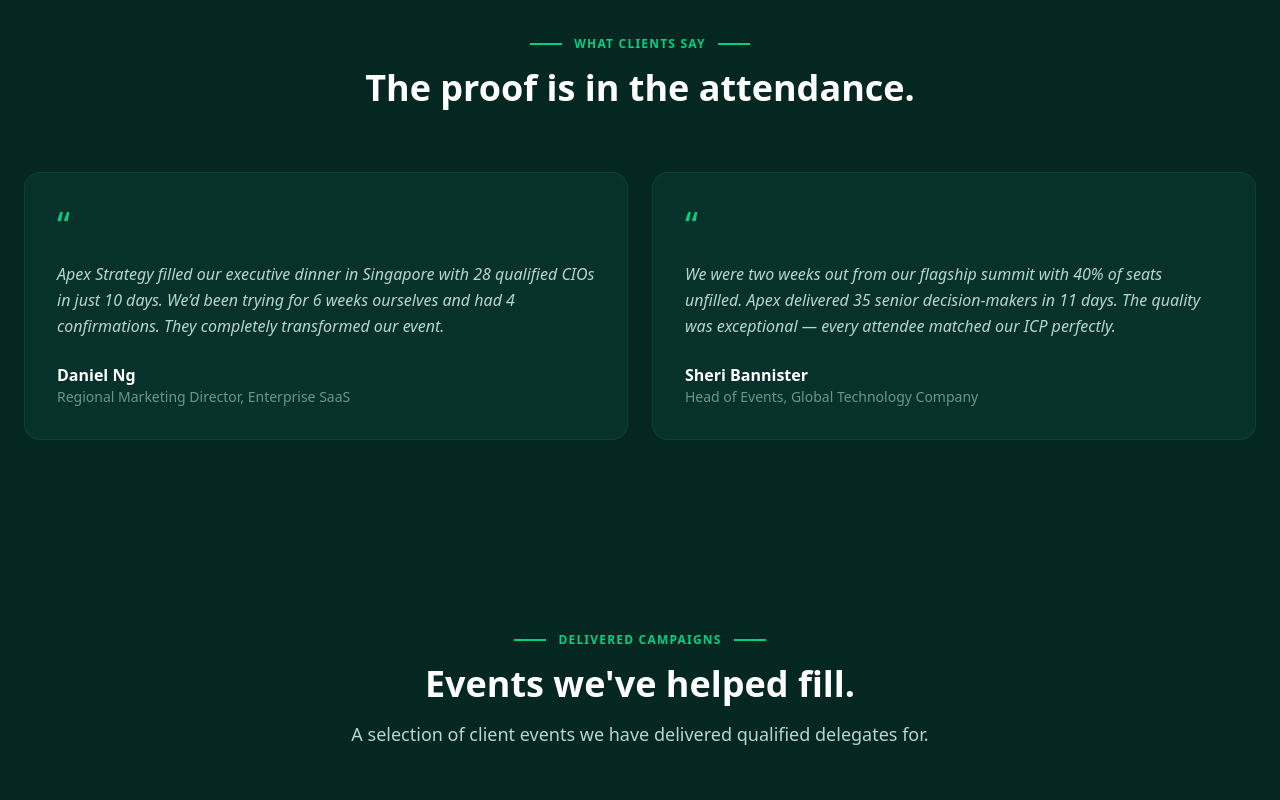
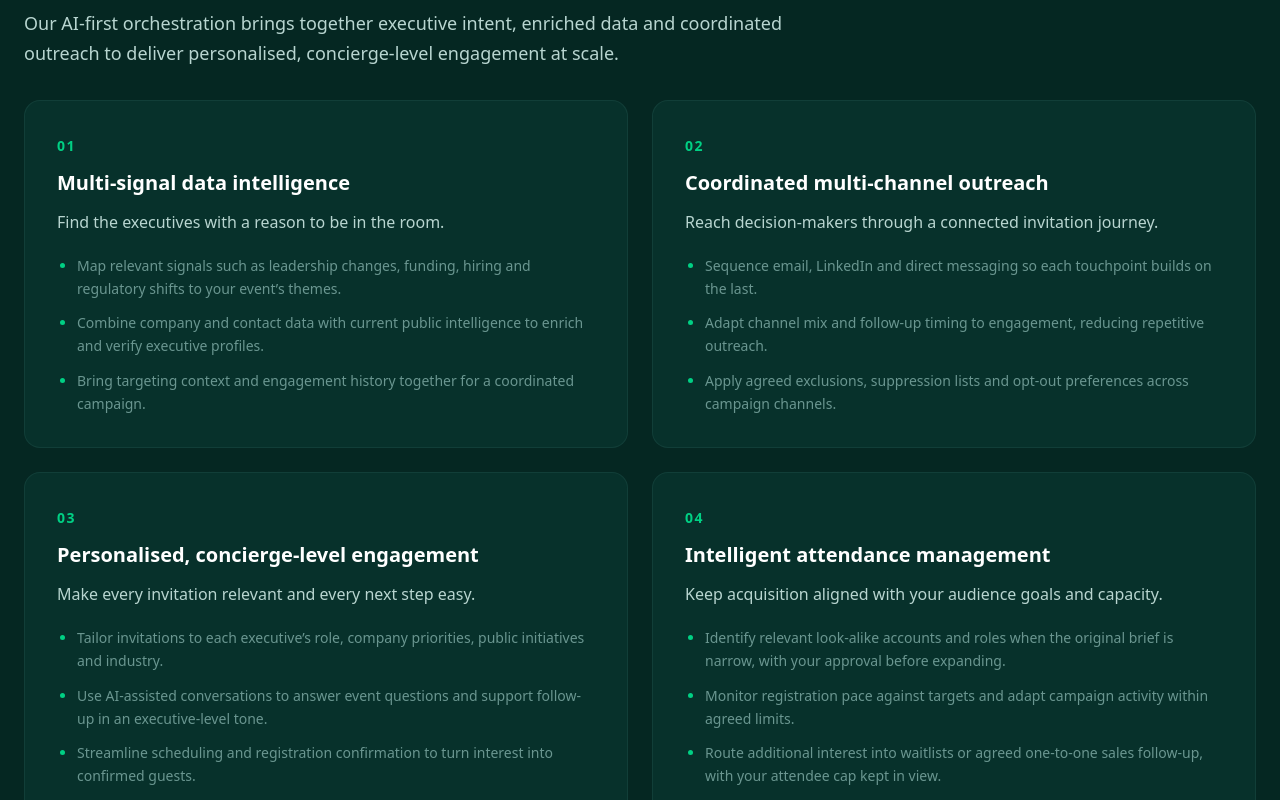
Before and after one commit to ortusclub/apexstrategy, a Next.js app: page /ai-first-hpage in a window 1280 px wide. Shown: the part 4460-5260 px from the top of the page. Built offline with nearby package versions, Linux system fonts and the light colour scheme; no server answers.

Commit message:
Explain AI acquisition capabilities in homepage services section

```diff
--- a/src/app/ai-first-hpage/_components/Solution.tsx
+++ b/src/app/ai-first-hpage/_components/Solution.tsx
@@ -31,6 +31,45 @@ const EVENT_TYPES = [
   },
 ];
 
+const CAPABILITIES = [
+  {
+    title: "Multi-signal data intelligence",
+    summary: "Find the executives with a reason to be in the room.",
+    points: [
+      "Map relevant signals such as leadership changes, funding, hiring and regulatory shifts to your event’s themes.",
+      "Combine company and contact data with current public intelligence to enrich and verify executive profiles.",
+      "Bring targeting context and engagement history together for a coordinated campaign.",
+    ],
+  },
+  {
+    title: "Coordinated multi-channel outreach",
+    summary: "Reach decision-makers through a connected invitation journey.",
+    points: [
+      "Sequence email, LinkedIn and direct messaging so each touchpoint builds on the last.",
+      "Adapt channel mix and follow-up timing to engagement, reducing repetitive outreach.",
+      "Apply agreed exclusions, suppression lists and opt-out preferences across campaign channels.",
+    ],
+  },
+  {
+    title: "Personalised, concierge-level engagement",
+    summary: "Make every invitation relevant and every next step easy.",
+    points: [
+      "Tailor invitations to each executive’s role, company priorities, public initiatives and industry.",
+      "Use AI-assisted conversations to answer event questions and support follow-up in an executive-level tone.",
+      "Streamline scheduling and registration confirmation to turn interest into confirmed guests.",
+    ],
+  },
+  {
+    title: "Intelligent attendance management",
+    summary: "Keep acquisition aligned with your audience goals and capacity.",
+    points: [
+      "Identify relevant look-alike accounts and roles when the original brief is narrow, with your approval before expanding.",
+      "Monitor registration pace against targets and adapt campaign activity within agreed limits.",
+      "Route additional interest into waitlists or agreed one-to-one sales follow-up, with your attendee cap kept in view.",
+    ],
+  },
+];
+
 export default function Solution() {
   return (
     <section id="services" className="py-24 bg-bg-secondary">
@@ -41,7 +80,7 @@ export default function Solution() {
             <div className="flex items-center gap-3 mb-4">
               <span className="w-8 h-0.5 bg-accent" aria-hidden="true"></span>
               <span className="text-accent text-xs font-semibold tracking-widest uppercase">
-                Precision. Brand protection. Scale.
+                What we do
               </span>
             </div>
             <h2 className="text-3xl md:text-4xl font-bold mb-4 text-balance">
@@ -92,6 +131,39 @@ export default function Solution() {
           </div>
         </div>
 
+        <div className="mt-16 pt-12 border-t border-border">
+          <div className="max-w-3xl mb-8 reveal">
+            <h3 className="text-2xl md:text-3xl font-bold text-white mb-4">
+              Powered by the Apex Precision Pipeline™
+            </h3>
+            <p className="text-text-light text-lg leading-relaxed">
+              Our AI-first orchestration brings together executive intent,
+              enriched data and coordinated outreach to deliver personalised,
+              concierge-level engagement at scale.
+            </p>
+          </div>
+          <div className="grid md:grid-cols-2 gap-6">
+            {CAPABILITIES.map((capability, index) => (
+              <article
+                key={capability.title}
+                className="bg-bg-card border border-border rounded-2xl p-6 md:p-8 reveal"
+              >
+                <span className="text-accent text-sm font-semibold tracking-widest" aria-hidden="true">
+                  {String(index + 1).padStart(2, "0")}
+                </span>
+                <h4 className="text-xl font-semibold text-white mt-3 mb-3">
+                  {capability.title}
+                </h4>
+                <p className="text-text-light leading-relaxed mb-5">
+                  {capability.summary}
+                </p>
+                <ul className="list-disc pl-5 space-y-3 text-sm text-text-muted leading-relaxed marker:text-accent">
+                  {capability.points.map((point) => <li key={point}>{point}</li>)}
+                </ul>
+              </article>
+            ))}
+          </div>
+        </div>
       </div>
     </section>
   );
```
